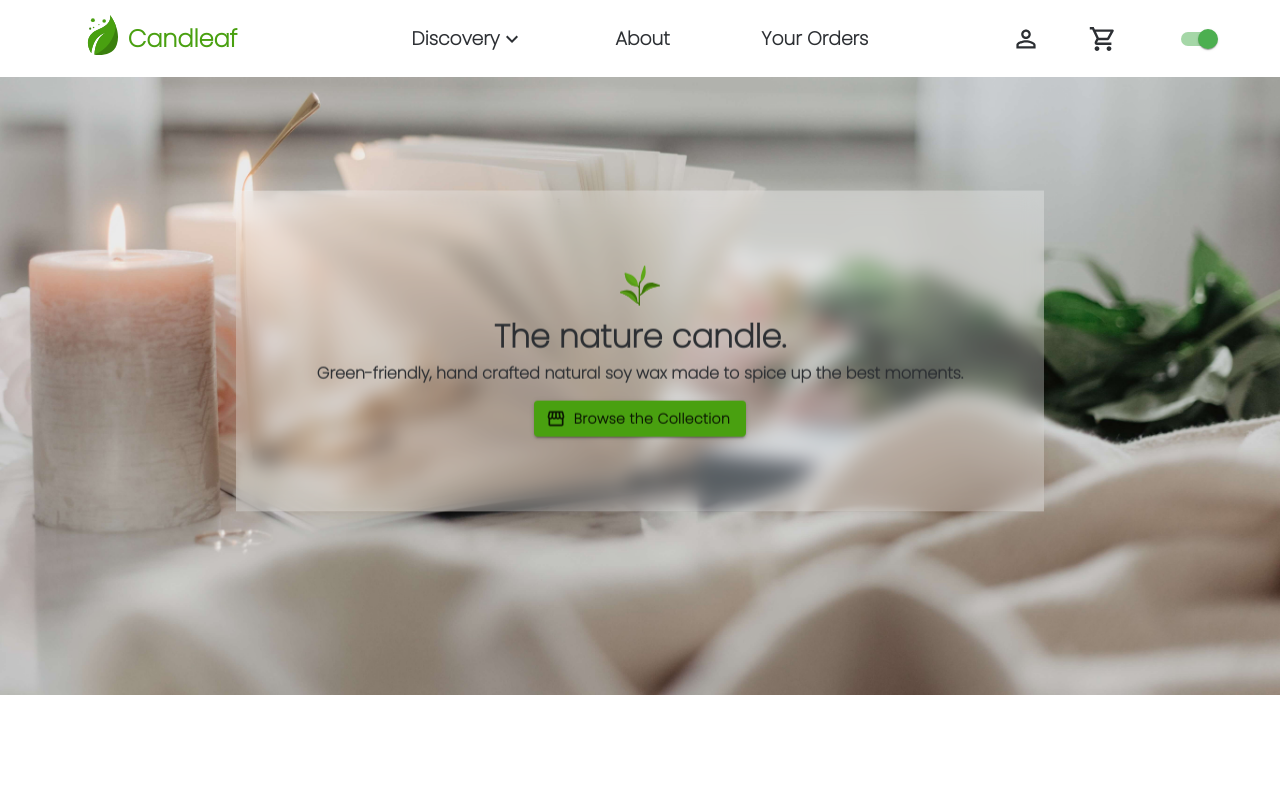
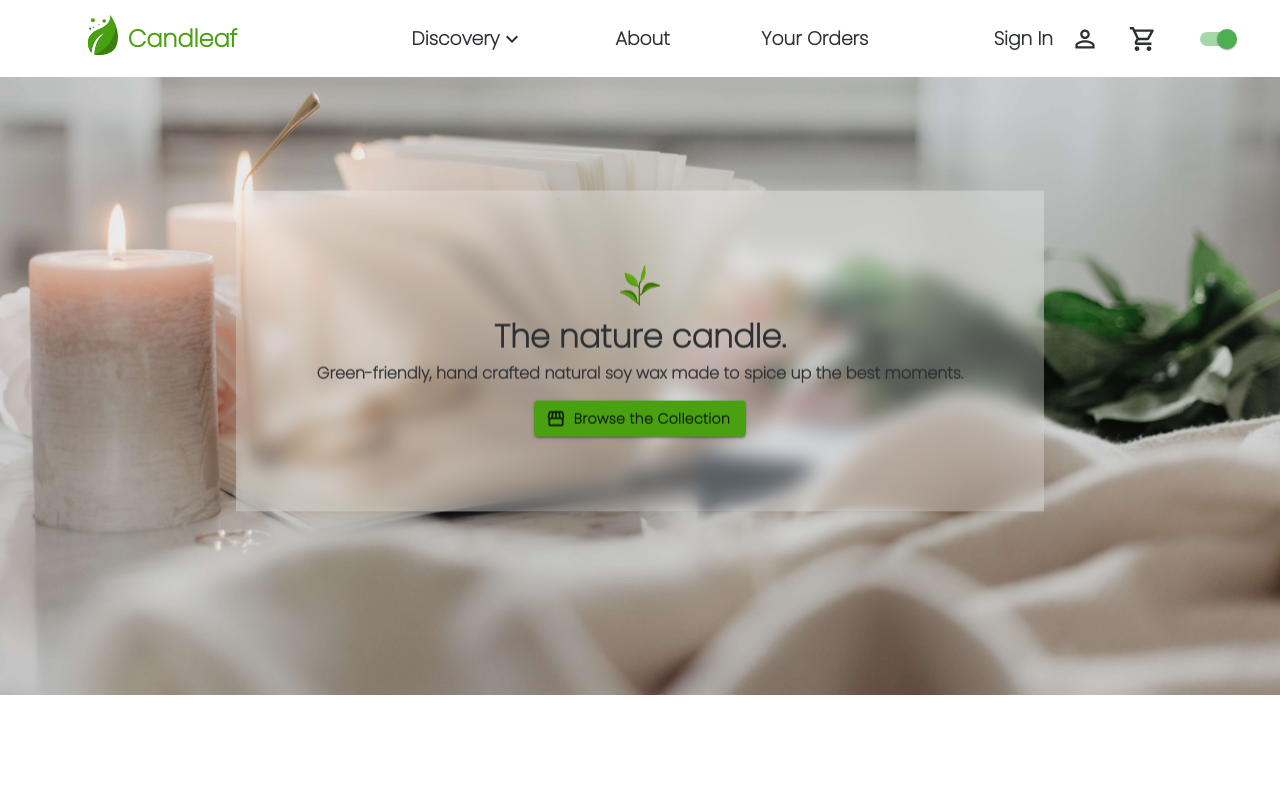
Before and after one commit to jordanlaclair/Candleaf-MERN, a React (Create React App) app in the folder client/: page / in a window 1280 px wide. Shown: the top 790 px of the page. Built offline with nearby package versions, Linux system fonts and the light colour scheme; no server answers.

Commit message:
auth0 and css

```diff
--- a/client/src/App.tsx
+++ b/client/src/App.tsx
@@ -10,12 +10,22 @@ import { State } from "./store/reducers/index";
 import * as action from "./store/actions/index";
 import { GlobalStyles } from "./styles/globalStyles";
 import ProductDetails from "./components/ProductDetails";
-import { ThemeProvider } from "styled-components";
+import styled, { ThemeProvider } from "styled-components";
 import { lightTheme, darkTheme } from "./styles/Themes";
 import ScrollToTop from "./components/ScrollToTop";
+import { useAuth0 } from "@auth0/auth0-react";
+import Spinner from "react-spinkit";
 function App() {
 	const dispatch = useDispatch();
 	const theme = useSelector((state: State) => state.global.theme);
+	const { isLoading } = useAuth0();
+
+	if (isLoading)
+		return (
+			<SpinnerWrapper>
+				<Spinner color="green" name="ball-grid-beat" fadeIn="none" />
+			</SpinnerWrapper>
+		);
 
 	return (
 		<ThemeProvider theme={theme == "light" ? lightTheme : darkTheme}>
@@ -44,3 +54,10 @@ function App() {
 }
 
 export default App;
+
+const SpinnerWrapper = styled.div`
+	position: fixed;
+	left: 50%;
+	top: 50%;
+	transform: translate(-50%, -50%);
+`;
--- a/client/src/components/Header.tsx
+++ b/client/src/components/Header.tsx
@@ -16,6 +16,8 @@ import { useAuth0 } from "@auth0/auth0-react";
 
 const Header = () => {
 	const { loginWithRedirect } = useAuth0();
+	const { logout } = useAuth0();
+	const { user, isAuthenticated } = useAuth0();
 	const dispatch = useDispatch();
 	const history = useHistory();
 	const [themeSwitch, setThemeSwitch] = useState(true);
@@ -24,6 +26,14 @@ const Header = () => {
 		setThemeSwitch((prevState) => {
 			return !prevState;
 		});
+	};
+
+	const handleLogIn = () => {
+		if (user == undefined) {
+			loginWithRedirect();
+		} else {
+			logout();
+		}
 	};
 
 	const GreenSwitch = withStyles({
@@ -76,15 +86,17 @@ const Header = () => {
 			</HeaderMiddle>
 
 			<HeaderRight>
-				<UserStatus>
-					<MenuWrapper>
+				<UserStatus
+					onClick={() => {
+						handleLogIn();
+					}}
+				>
+					<Status>{!isAuthenticated ? "Sign In" : "Sign Out"}</Status>
+					{isAuthenticated ? (
+						<UserProfilePicture src={user?.picture} />
+					) : (
 						<PermIdentityIcon />
-						<MenuItemWrapper>
-							<MenuItem>1</MenuItem>
-							<MenuItem>2</MenuItem>
-							<MenuItem>3</MenuItem>
-						</MenuItemWrapper>
-					</MenuWrapper>
+					)}
 				</UserStatus>
 
 				<ShoppingCartOutlinedIcon
@@ -132,11 +144,7 @@ const slideDown = keyframes`
 	}
 
 `;
-const fadeIn = keyframes`
-  0% { opacity: 0; }
-    100% { flex: 1; opacity: 1; }
 
-`;
 const HeaderWrapper = styled.div`
 	position: fixed;
 	top: 0px;
@@ -169,45 +177,31 @@ const UserStatus = styled.div`
 	justify-content: center;
 	align-items: center;
 	position: relative;
-`;
-const MenuWrapper = styled.div`
-	display: flex;
-	flex-flow: column nowrap;
-	position: relative;
+	cursor: pointer;
+	transition: all 0.3s ease;
+	> a {
+		text-decoration: none;
+		color: inherit;
+	}
 
-	:hover > div {
-		animation: 240ms ${fadeIn} linear forwards;
+	:hover {
+		transform: scale(1.1);
 	}
-	.MuiSvgIcon-root {
+	:hover::after {
+		position: absolute;
+		content: "";
+		width: 100%;
+		display: flex;
+		justify-content: center;
+		align-items: center;
+		height: 2px;
+		text-align: center;
+		left: 0;
+		top: 2.5rem;
+		background-color: ${(props) => props.theme.brand};
 	}
 `;
-const MenuItemWrapper = styled.div`
-	height: 0;
-	opacity: 0;
-	width: auto;
-	background-color: white;
-	display: flex;
-	position: absolute;
-	margin-top: 95px;
 
-	left: -38px;
-	flex-direction: column;
-	justify-content: center;
-	align-items: center;
-	transition: all 1s ease;
-`;
-const MenuItem = styled.div`
-	display: flex;
-	justify-content: center;
-	background-color: white;
-	width: 100px;
-	align-items: center;
-	cursor: pointer;
-	padding: 10px;
-	:hover {
-		background-color: ${(props) => props.theme.colors.secondary};
-	}
-`;
 const LogoTitle = styled.div`
 	display: flex;
 	justify-content: center;
@@ -367,3 +361,14 @@ const HeaderRight = styled.div`
 		display: none;
 	}
 `;
+
+const Status = styled.h3`
+	cursor: pointer;
+	margin-right: 20px;
+`;
+
+const UserProfilePicture = styled.img`
+	border-radius: 50%;
+	width: 35px;
+	height: auto;
+`;
```
